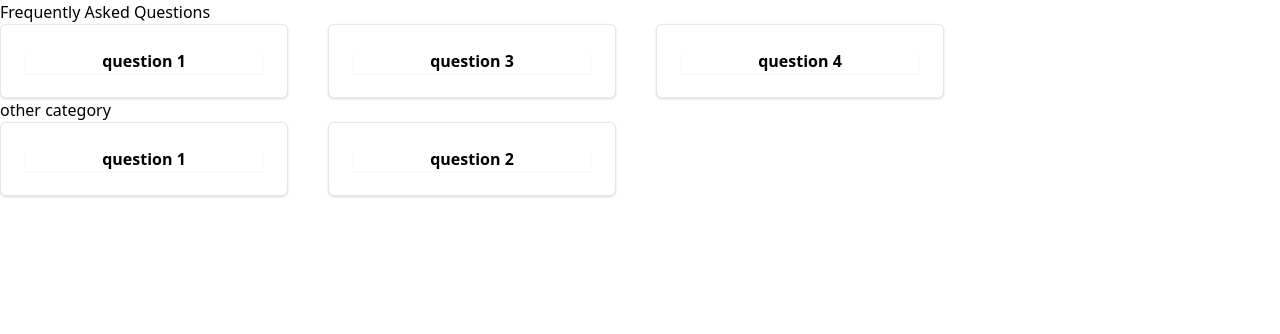
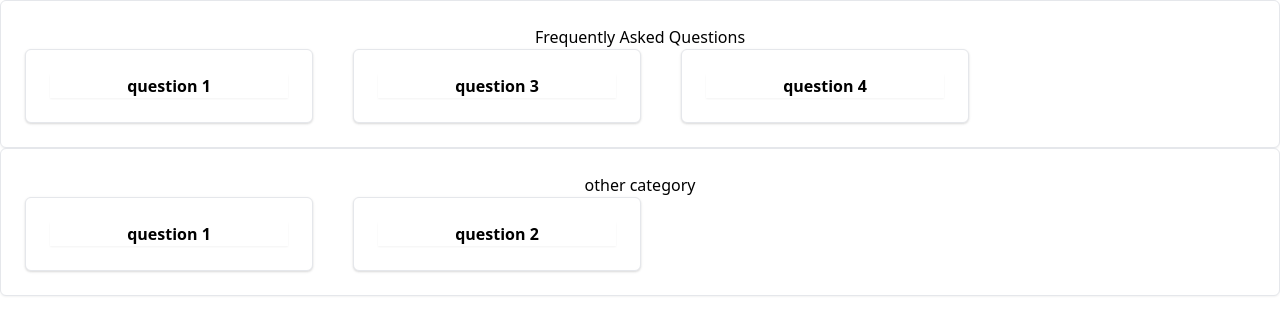
Before and after one commit to 22003116/essai, a Nuxt app: page / in a window 1280 px wide. Shown: the top 334 px of the page. Built offline with nearby package versions, Linux system fonts and the light colour scheme.

Commit message:
better organization of the page

```diff
--- /dev/null
+++ b/components/Base/BaseCategory.vue
@@ -0,0 +1,59 @@
+<template>
+    <div class="outline-none select-text overflow-hidden rounded-md border text-center bg-white p-6 shadow-sm">
+        <h2 @click="toggle">{{ list.title }}</h2>
+        <div v-show="visible" class="flex flex-wrap gap-10 items-start text-center">
+            <base-question
+            :key="question"
+            v-for="question in list.questions"
+            :question="question"
+            :answer="getAnswer(question)"
+            class="outline-none select-text overflow-hidden rounded-md border text-center bg-white p-6 shadow-sm w-72"
+            />
+        </div>
+    </div>
+</template>
+
+<script>
+    import BaseQuestion from './BaseQuestion.vue';
+    import { mapGetters } from 'vuex'
+    export default {
+        props: {
+            list: {
+                type: Array,
+                required: true,
+            },
+            keepOpened: {
+                type: Boolean,
+                required: false,
+            },
+        },
+        computed: {
+            typesOfQuestions() {
+            return this.$store.state.categories
+            },
+            ...mapGetters([
+            'questions'
+            ])
+        },
+        data() {
+            return {
+                visible: true
+            }
+        },
+        methods: {
+            toggle() {
+                if(!this.keepOpened)
+                {
+                    this.visible = !this.visible
+                }
+            },
+            getAnswer(index) {
+            return this.questions.filter(element => element.question === index)[0].answer
+            }
+        },
+    }
+</script>
+
+<style lang="scss" scoped>
+
+</style>
--- a/components/FaqTemplate.vue
+++ b/components/FaqTemplate.vue
@@ -7,40 +7,21 @@
     </template> -->
 
     <template>
-      <div :key="list.title" v-for="list in categories">
-        {{ list.title }}
-        <div class="flex flex-wrap gap-10 items-start text-center">
-            <base-question
-            :key="question"
-            v-for="question in list.questions"
-            :question="question"
-            :answer="getAnswer(question)"
-            class="outline-none select-text overflow-hidden rounded-md border text-center bg-white p-6 shadow-sm w-72"
-            />
-        </div>
-      </div>
+      <base-category :key="list.title" v-for="list in categories" :list="list">
+      </base-category>
     </template>
   </div>
 </template>
 
 <script>
-import BaseQuestion from './Base/BaseQuestion.vue';
+  import BaseCategory from './Base/BaseCategory.vue';
   import { mapGetters } from 'vuex'
   export default {
-  components: { BaseQuestion },
+    components: { BaseCategory },
     computed: {
-    typesOfQuestions() {
-      return this.$store.state.categories
-    },
       ...mapGetters([
         'categories',
-      'questions'
       ])
-  },
-  methods: {
-    getAnswer(index) {
-      return this.questions.filter(element => element.question === index)[0].answer
-    }
     },
     data() {
       return {
```
Lines whose indentation alone changed are shown as unchanged.
